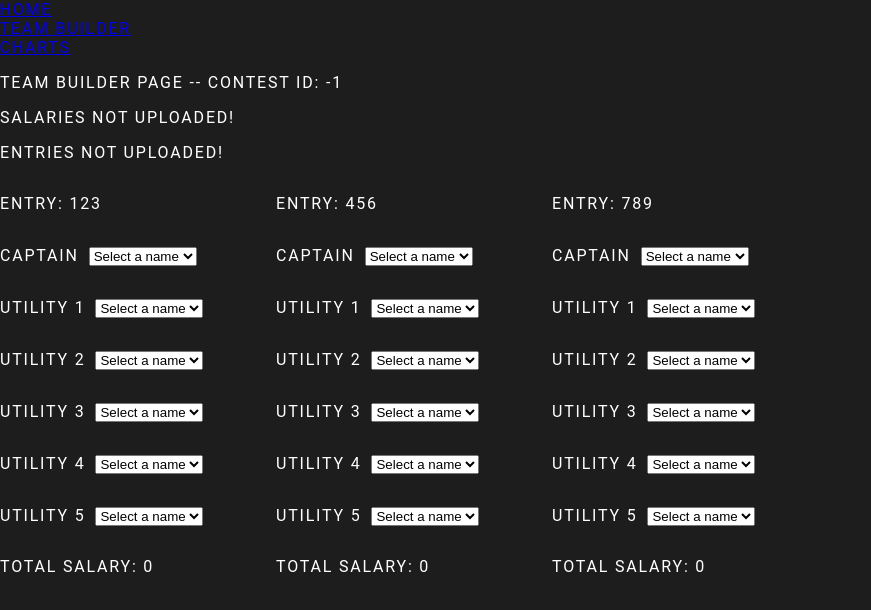
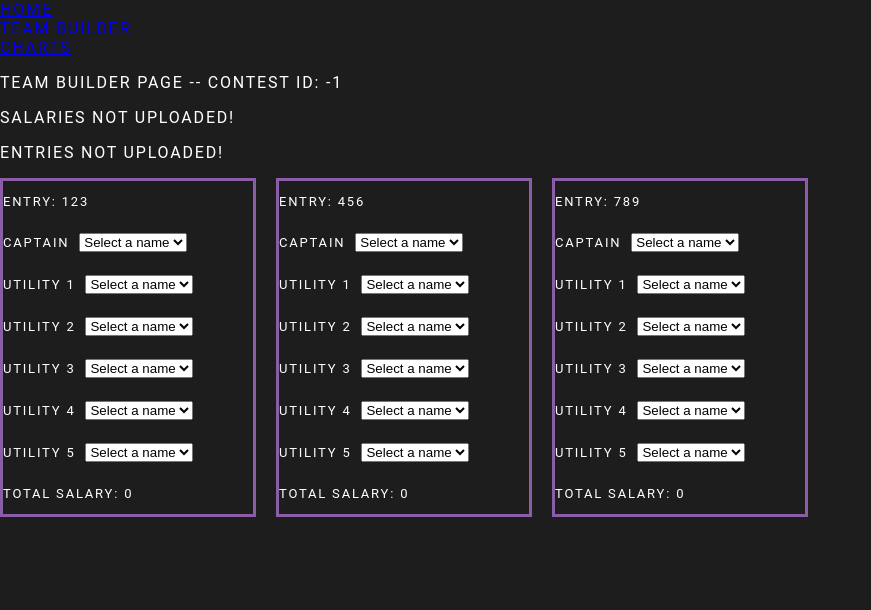
Before and after one commit to jtpank/dk-builder, a React (Create React App) app in the folder dk-app/: page /team-builder in a window 1280 px wide. Shown: the top 610 px of the page, without its empty margins (0-871 px from the left). Built offline with nearby package versions, Linux system fonts and the light colour scheme.

Commit message:
can clear captain fields now!

```diff
--- a/dk-app/src/App.js
+++ b/dk-app/src/App.js
@@ -54,13 +54,19 @@ class App extends React.Component {
                   {},
               ]
           }
-      ]
+      ],
+     _is_captain_set: [
+      false,
+      false,
+      false,
+     ]
     }
     this.handleUploadSuccess = this.handleUploadSuccess.bind(this);
     this.handleContestUpload = this.handleContestUpload.bind(this);
     this.handleSalaryUpload = this.handleSalaryUpload.bind(this);
     this.handleSelectCaptain = this.handleSelectCaptain.bind(this);
     this.handleSelectUtility = this.handleSelectUtility.bind(this);
+    this.handleSetEntryTableRowCaptain = this.handleSetEntryTableRowCaptain.bind(this);
   }
   handleUploadSuccess(fileType){
     this.setState({ [`_${fileType}_uploaded`]: true , [`disable_${fileType}_uploaded`]: true});
@@ -104,6 +110,27 @@ class App extends React.Component {
     this.setState({
       _all_lineups: allLineups // set the state with the updated lineup array
     });
+  }
+  handleSetEntryTableRowCaptain(val, lineupIndex) {
+    console.log("handle captain set: " + String(val) + " index: " + String(lineupIndex));
+    let setCaptain = [...this.state._is_captain_set]; // make a copy of the lineup array
+    setCaptain[lineupIndex] = val;
+    this.setState({
+      _is_captain_set: setCaptain // set the state with the updated lineup array
+    });
+    if(!val)
+    {
+      //need to clear the field in the state
+      let allLineups = [...this.state._all_lineups]; // make a copy of the lineup array
+      let lineup = {...allLineups[lineupIndex]}; // make a copy of the lineup object at the specified index
+      lineup._captain = {}; // set the _captain object empty
+      allLineups[lineupIndex] = lineup; // replace the lineup object at the specified index with the updated copy
+      this.setState({
+        _all_lineups: allLineups // set the state with the updated lineup array
+      });
+
+    }
+
   }
   handleSelectUtility(player, lineupIndex, index) {
     console.log("handle select utility function");
@@ -187,6 +214,8 @@ class App extends React.Component {
             allLineups={this.state._all_lineups}
             handleSelectCaptain={(cpt, lineupIndex) => this.handleSelectCaptain(cpt, lineupIndex)}
             handleSelectUtility={(player, lineupIndex, idx) => this.handleSelectUtility(player, lineupIndex, idx)}
+            handleSetEntryTableRowCaptain={(val, lineupIndex) => this.handleSetEntryTableRowCaptain(val, lineupIndex)}
+            isCaptainSet={this.state._is_captain_set}
             ></TeamBuilder>} />
             <Route path="/charts" element={
             <Charts
--- a/dk-app/src/components/DropdownSelector.js
+++ b/dk-app/src/components/DropdownSelector.js
@@ -18,6 +18,7 @@ class DropdownSelector extends React.Component {
       else
       {
         this.props.handleSelectCaptain(player, this.props.lineupIndex);
+        this.props.handleSetEntryTableRowCaptain(true, this.props.lineupIndex);
       }
 
     }
@@ -30,7 +31,7 @@ class DropdownSelector extends React.Component {
       ));
       return (
         <select value={this.props.value} onChange={this.handleChange}>
-          <option value="">Select a name</option>
+          <option value="Select" disabled selected>Select a name</option>
           {options}
         </select>
 
--- a/dk-app/src/components/EntryField.js
+++ b/dk-app/src/components/EntryField.js
@@ -46,6 +46,8 @@ class EntryField extends React.Component {
                         lineupIndex={i}
                         handleSelectCaptain={this.props.handleSelectCaptain}
                         handleSelectUtility={this.props.handleSelectUtility}
+                        handleSetEntryTableRowCaptain={this.props.handleSetEntryTableRowCaptain}
+                        isCaptainSet={this.props.isCaptainSet}
                         ></EntryTable>
                     </div>
             tables.push(row);
--- a/dk-app/src/components/EntryTable.js
+++ b/dk-app/src/components/EntryTable.js
@@ -62,7 +62,7 @@ class EntryTable extends React.Component {
             )
         }
         return(
-            <div className='splash-header'>
+            <div className='entry-table_container'>
                 <EntryTableRowHeader
                 entryNumber={this.props.lineup._entry_id}
                 ></EntryTableRowHeader>
@@ -70,6 +70,8 @@ class EntryTable extends React.Component {
                 playerDict={this.props.captainDict}
                 // onSelectCaptain={(cpt) => this.handleSelectCaptain(cpt)}
                 handleSelectCaptain={this.props.handleSelectCaptain}
+                handleSetEntryTableRowCaptain={this.props.handleSetEntryTableRowCaptain}
+                isCaptainSet={this.props.isCaptainSet}
                 captain={this.props.lineup._captain}
                 lineupIndex={this.props.lineupIndex}
                 ></EntryTableRowCaptain>
--- a/dk-app/src/components/EntryTableRowCaptain.js
+++ b/dk-app/src/components/EntryTableRowCaptain.js
@@ -4,21 +4,40 @@ import DropdownSelector from './DropdownSelector';
 class EntryTableRowCaptain extends React.Component {
     constructor(props) {
         super(props);
+        this.state = {
         }
-
+      }
     render() {
-        return(
-            <div className='splash-header'>
+        let rows;
+        if(!this.props.isCaptainSet[this.props.lineupIndex])
+        {
+            rows = <div>
             <p className='captain-inline-block'>Captain</p>
             <DropdownSelector className='captain-inline-block'
             whichRow={"CPT"}
             playerDict={this.props.playerDict}
             handleSelectCaptain={this.props.handleSelectCaptain}
+            handleSetEntryTableRowCaptain={this.props.handleSetEntryTableRowCaptain}
             lineupIndex={this.props.lineupIndex}
             utilityId={this.props.utilityId}
             ></DropdownSelector>
+            </div>
+        }
+        else
+        {
+            rows = <div>
+                <button
+                onClick={()=> this.props.handleSetEntryTableRowCaptain(false, this.props.lineupIndex)}
+                >
+                Clear
+                </button>
                 <p className='captain-inline-block'>{this.props.captain.player_name}</p>
                 <p className='captain-inline-block'>{this.props.captain.salary}</p>
+            </div>
+        }
+        return(
+            <div className='splash-header'>
+                {rows}
             </div>
 
         );
--- a/dk-app/src/routes/TeamBuilder.js
+++ b/dk-app/src/routes/TeamBuilder.js
@@ -47,6 +47,8 @@ class TeamBuilder extends React.Component {
             allLineups={this.props.allLineups}
             handleSelectCaptain={this.props.handleSelectCaptain}
             handleSelectUtility={this.props.handleSelectUtility}
+            handleSetEntryTableRowCaptain={this.props.handleSetEntryTableRowCaptain}
+            isCaptainSet={this.props.isCaptainSet}
             ></EntryField>
             <div>
                 <DragAndDrop></DragAndDrop>
--- a/dk-app/src/styles/styles.css
+++ b/dk-app/src/styles/styles.css
@@ -121,8 +121,15 @@
 
 .captain-inline-block {
   display: inline-block;
+  font-size: small;
   margin-right: 10px;
 }
 .bar-chart-style {
-  max-width: 800px;
+  max-width: 500px;
 }
+
+.entry-table_container {
+  font-size: small;
+  border-color: #8B5DA7;
+  border-style: solid;
+}
```
Lines whose indentation alone changed are shown as unchanged.
